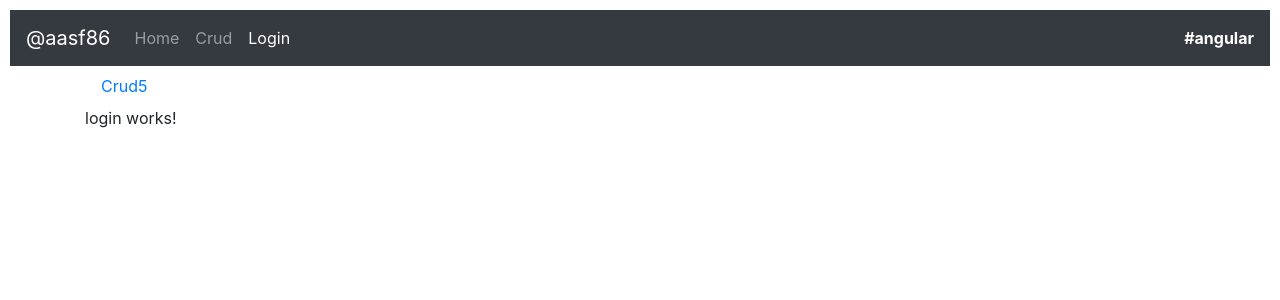
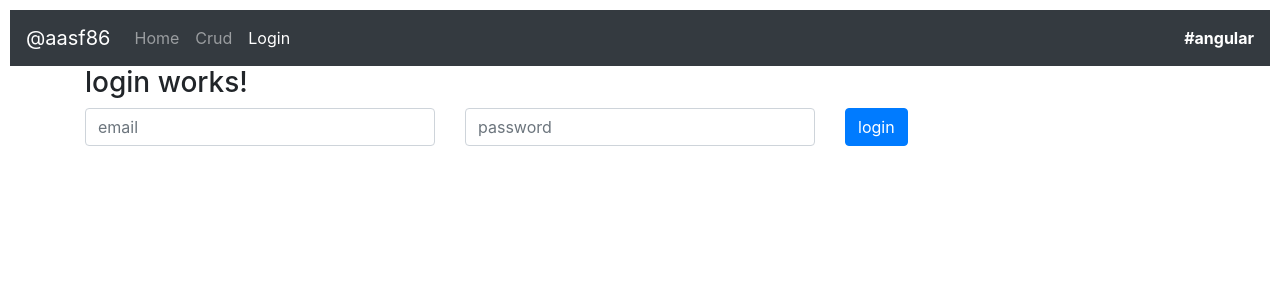
Before and after one commit to aasf86/angular2-geochurch, an Angular app: page /login in a window 1280 px wide. Shown: the top 300 px of the page. Built offline with nearby package versions, Linux system fonts and the light colour scheme.

Commit message:
navigation

```diff
--- a/src/app/app.component.html
+++ b/src/app/app.component.html
@@ -17,7 +17,7 @@
         </span>
     </nav>
     <div class="container">
-        <a routerLinkActive="active" routerLink="crud/5" class="nav-item nav-link">Crud5</a>
+
       <!--app-courses></app-courses-->
       <!--app-crud></app-crud-->
       <router-outlet></router-outlet>
--- a/src/app/crud/crud.component.html
+++ b/src/app/crud/crud.component.html
@@ -1,4 +1,5 @@
 <p>
   crud works! {{id}}
 </p>
+<a routerLinkActive="active" routerLink="/crud/5" class="nav-item nav-link">Crud5</a>
 <button class="btn btn-primary" (click)="navigate()">navigate++</button>
--- a/src/app/login/login.component.html
+++ b/src/app/login/login.component.html
@@ -1,3 +1,17 @@
-<p>
+<h3>
   login works!
-</p>
+</h3>
+
+<form>
+  <div class="row">
+    <div class="col">
+      <input type="text" class="form-control" placeholder="email">
+    </div>
+    <div class="col">
+      <input type="password" class="form-control" placeholder="password">
+    </div>
+    <div class="col">
+      <button class="btn btn-primary">login</button>
+    </div>
+  </div>
+</form>
```
